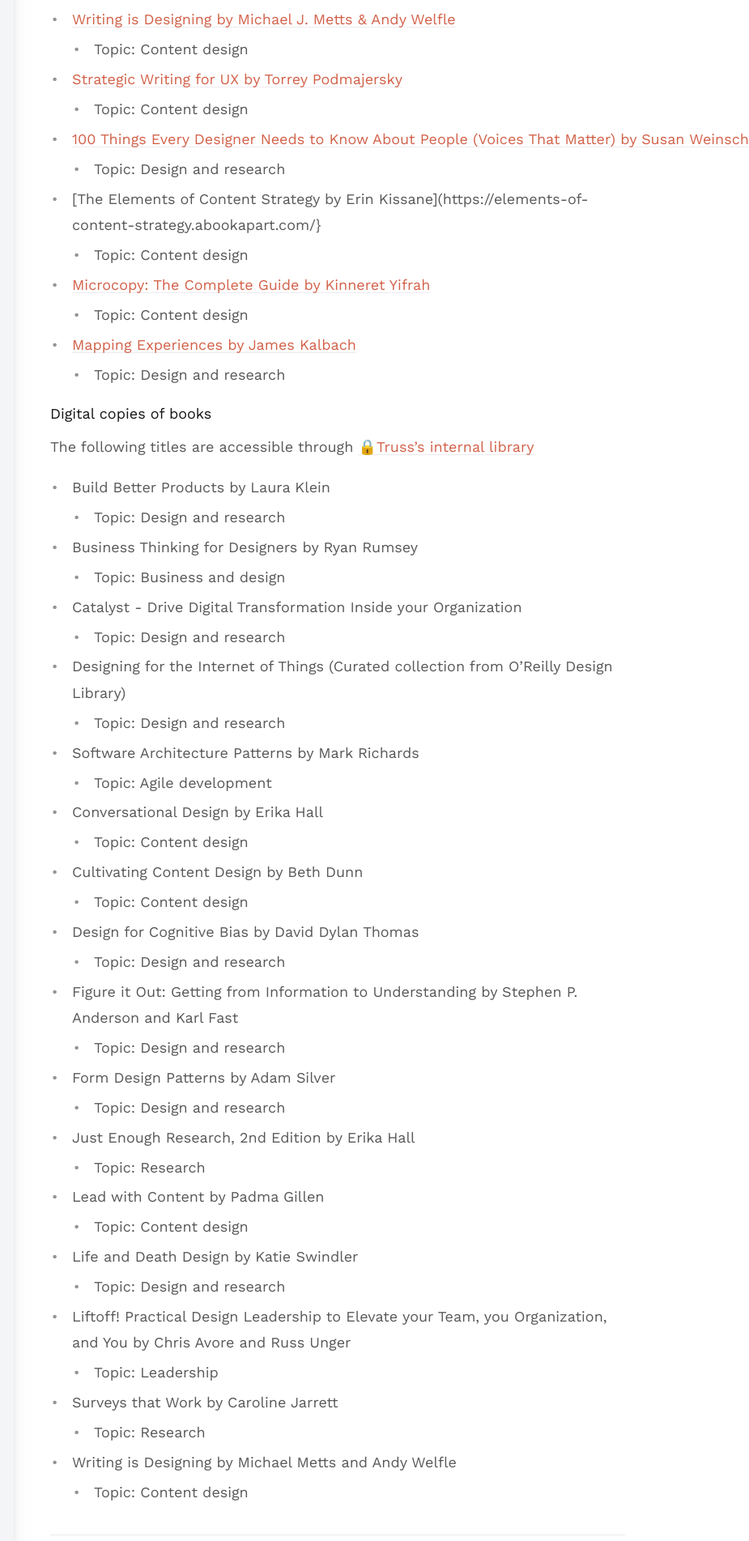
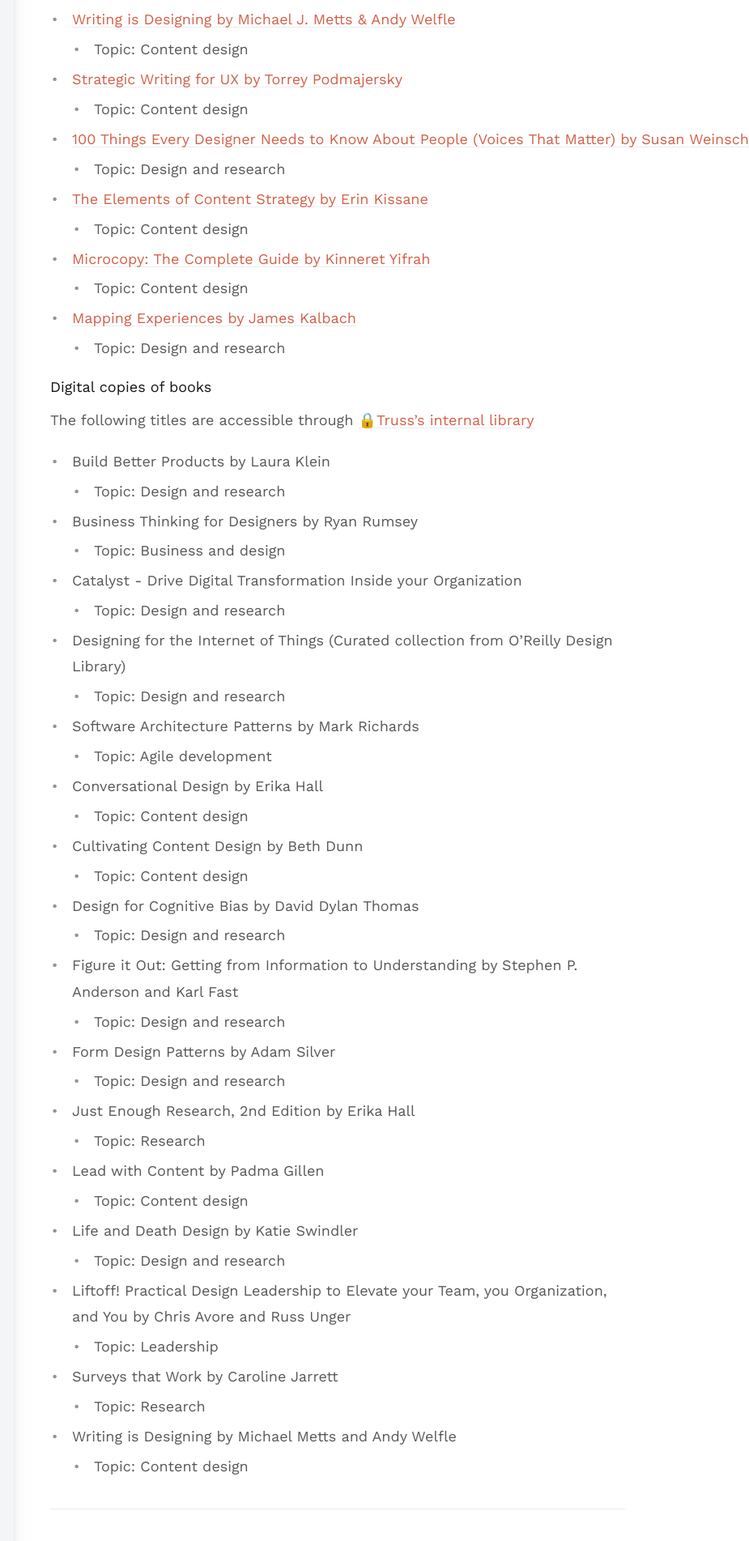
Before and after one commit to trussworks/research-design-playbook, a Jekyll site: the page built from docs/resources/library.md, in a window 1280 px wide. Shown: the part 2537-4440 px from the top of the page at 81% size, without its empty margins (355-1280 px from the left). Built offline with Jekyll 4.4.1, drawn with Linux system fonts in a browser that asks for light colours.

Commit message:
Update library.md
Fixed a typo on Elements of Content Strategy

```diff
--- a/docs/resources/library.md
+++ b/docs/resources/library.md
@@ -75,7 +75,7 @@ Books, articles, and other educational resources recommended by Truss designers
   * Topic: Content design
 * [100 Things Every Designer Needs to Know About People (Voices That Matter) by Susan Weinschenk](https://www.amazon.com/Things-Designer-People-Voices-Matter/dp/0136746918)
   * Topic: Design and research
-* [The Elements of Content Strategy by Erin Kissane](https://elements-of-content-strategy.abookapart.com/}
+* [The Elements of Content Strategy by Erin Kissane](https://elements-of-content-strategy.abookapart.com/)
   * Topic: Content design
 * [Microcopy: The Complete Guide by Kinneret Yifrah](https://www.microcopybook.com/)
   * Topic: Content design
```
